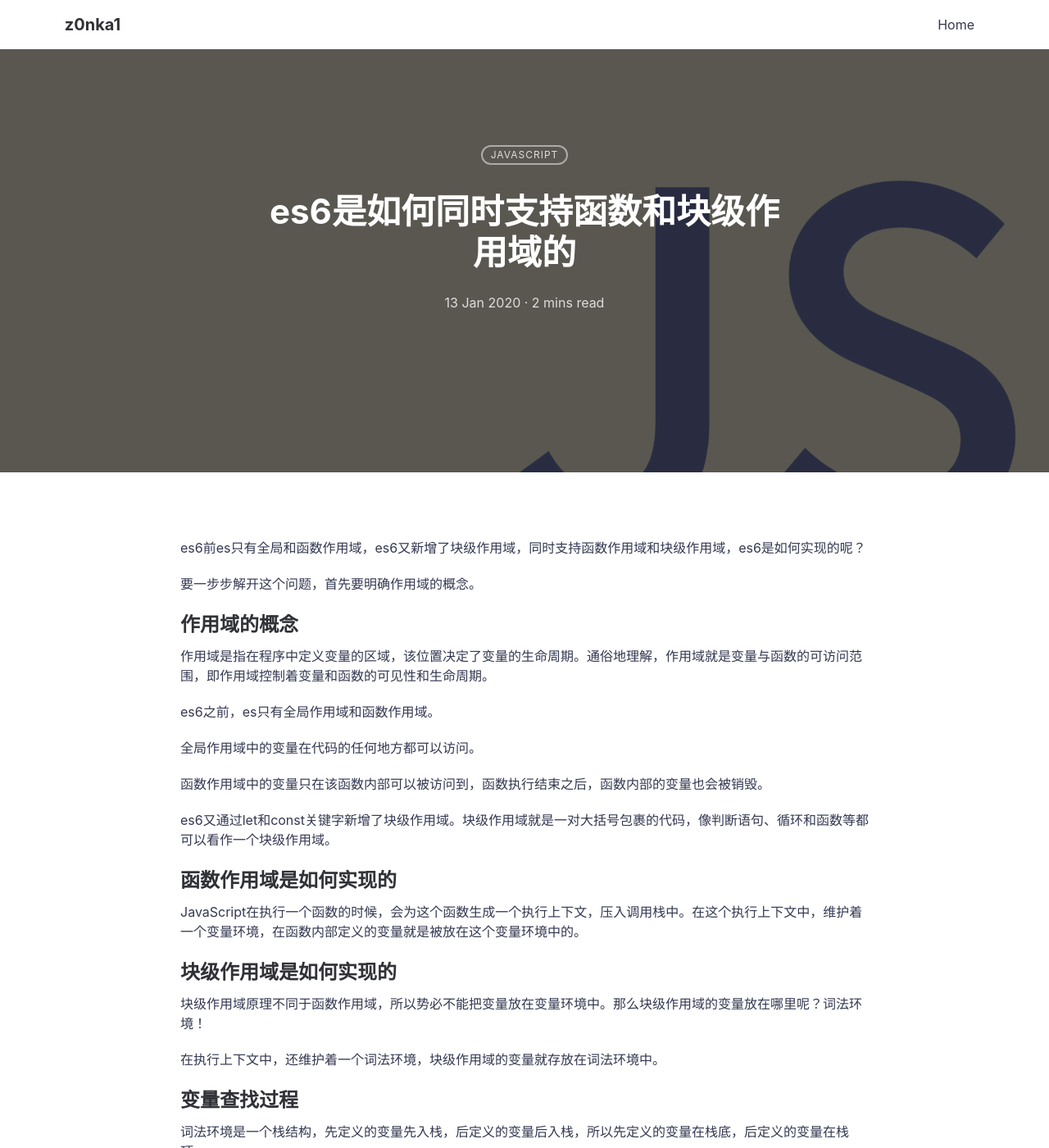
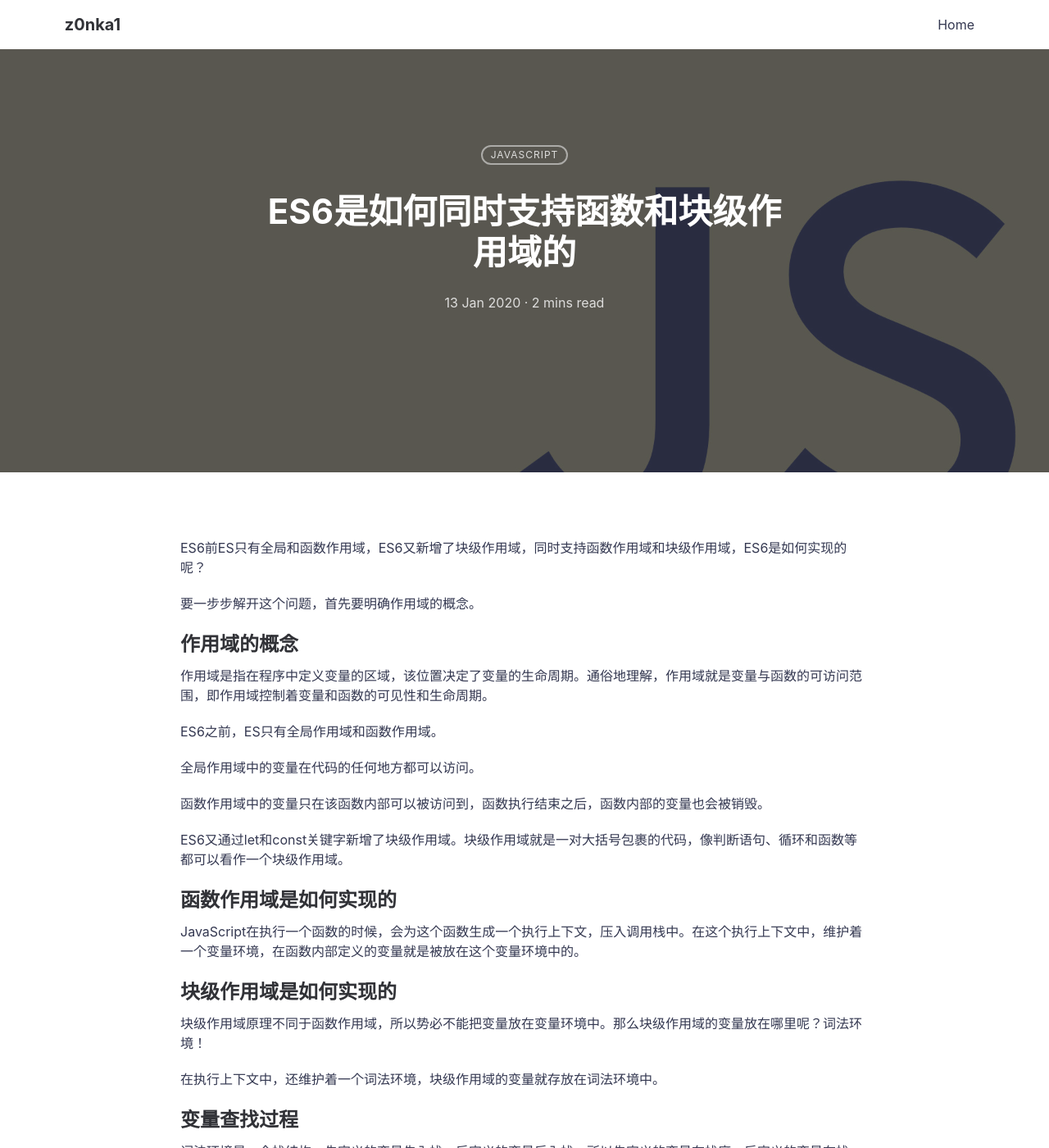
Before and after one commit to z0nka1/z0nka1.github.io, a Jekyll site: the page built from _posts/2020-01-13-es6-function-and-block-scope.md, in a window 1280 px wide and 1400 px high. Shown: the whole window at 82% size. Built offline with Jekyll 4.4.1, drawn with Linux system fonts in a browser that asks for light colours; some of the changed text lies outside the part shown.

```diff
--- a/_posts/2020-01-13-es6-function-and-block-scope.md
+++ b/_posts/2020-01-13-es6-function-and-block-scope.md
@@ -1,12 +1,12 @@
 ---
 layout: post
-title: es6是如何同时支持函数和块级作用域的
-summary: es6前es只有全局和函数作用域，es6又新增了块级作用域，这是如何实现的呢？
+title: ES6是如何同时支持函数和块级作用域的
+summary: ES6前ES只有全局和函数作用域，ES6又新增了块级作用域，这是如何实现的呢？
 featured-img: javascript
 categories: javascript
 ---
 
-es6前es只有全局和函数作用域，es6又新增了块级作用域，同时支持函数作用域和块级作用域，es6是如何实现的呢？
+ES6前ES只有全局和函数作用域，ES6又新增了块级作用域，同时支持函数作用域和块级作用域，ES6是如何实现的呢？
 
 要一步步解开这个问题，首先要明确作用域的概念。
 
@@ -14,13 +14,13 @@ es6前es只有全局和函数作用域，es6又新增了块级作用域，同时
 
 作用域是指在程序中定义变量的区域，该位置决定了变量的生命周期。通俗地理解，作用域就是变量与函数的可访问范围，即作用域控制着变量和函数的可见性和生命周期。
 
-es6之前，es只有全局作用域和函数作用域。
+ES6之前，ES只有全局作用域和函数作用域。
 
 全局作用域中的变量在代码的任何地方都可以访问。
 
 函数作用域中的变量只在该函数内部可以被访问到，函数执行结束之后，函数内部的变量也会被销毁。
 
-es6又通过let和const关键字新增了块级作用域。块级作用域就是一对大括号包裹的代码，像判断语句、循环和函数等都可以看作一个块级作用域。
+ES6又通过let和const关键字新增了块级作用域。块级作用域就是一对大括号包裹的代码，像判断语句、循环和函数等都可以看作一个块级作用域。
 
 ## 函数作用域是如何实现的
 
```
Also changed, not shown: _posts/2020-01-14-how-variables-save.md (added, +60 -0 lines), assets/img/no_subject/stack_heap.png (added).
